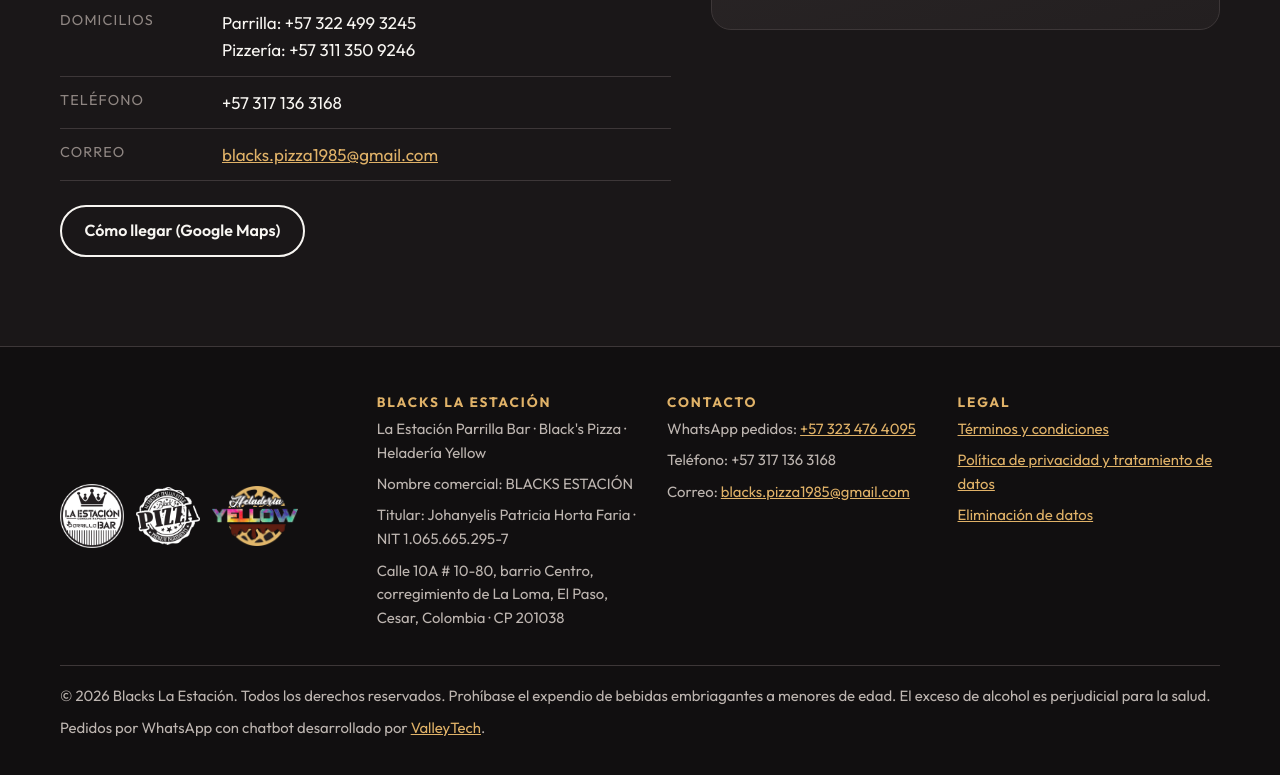
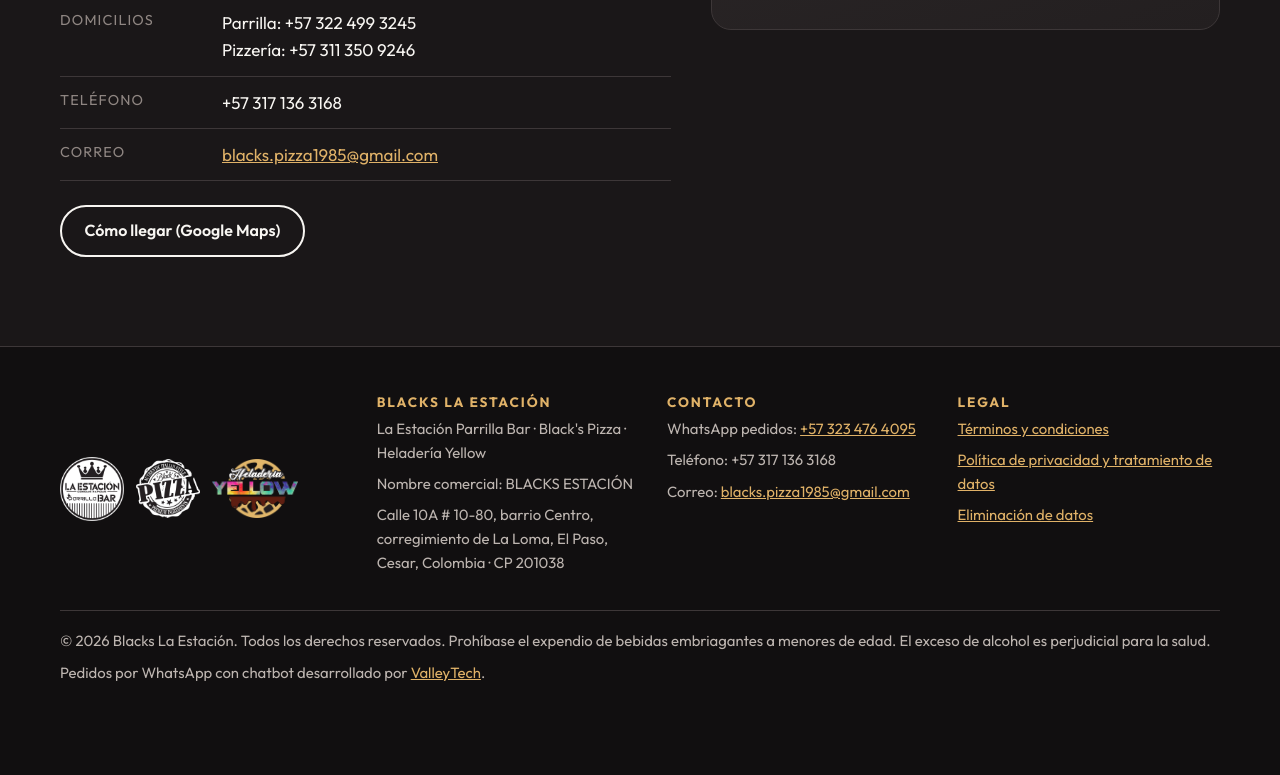
Before and after one commit to blacksStation/blacksStation.github.io, a plain HTML site: page index.html in a window 1280 px wide. Shown: the part 4184-4959 px from the top of the page. Drawn offline with Linux system fonts and the light colour scheme; a web font is replaced by a local one.

Commit message:
Remove titular information from Blacks La Estación
Removed the titular information for Blacks La Estación.

```diff
--- a/index.html
+++ b/index.html
@@ -136,7 +136,6 @@
       <h2>Blacks La Estación</h2>
       <p>La Estación Parrilla Bar · Black's Pizza · Heladería Yellow</p>
       <p>Nombre comercial: <span data-dato="nombreRut">BLACKS ESTACIÓN</span></p>
-      <p>Titular: <span data-dato="razonSocial">Johanyelis Patricia Horta Faria</span> · NIT <span data-dato="nit">1.065.665.295-7</span></p>
       <p><span data-dato="direccion">Calle 10A # 10-80, barrio Centro, corregimiento de La Loma</span>, <span data-dato="ciudad">El Paso, Cesar, Colombia</span> · CP <span data-dato="codigoPostal">201038</span></p>
     </div>
     <div class="pie__col">
```
